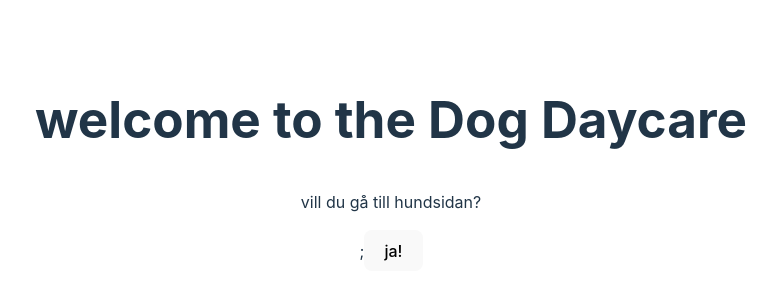
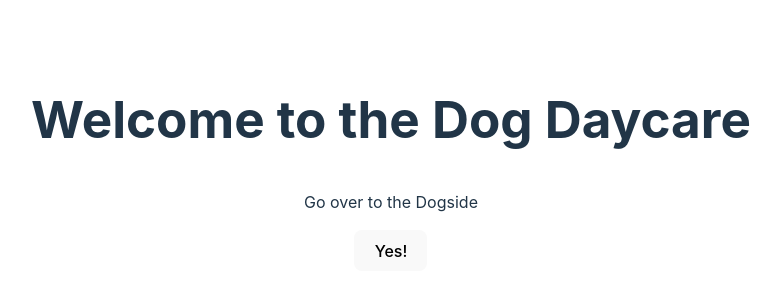
Before and after one commit to ernestocarocca/dogDayCare, a React (Vite) app: page / in a window 1280 px wide. Shown: the part 240-540 px from the top of the page, without its empty margins (249-1029 px from the left). Built offline with nearby package versions, Linux system fonts and the light colour scheme.

Commit message:
lagt till en class

```diff
--- a/src/components/FetchDogs.jsx
+++ b/src/components/FetchDogs.jsx
@@ -18,7 +18,7 @@ const FetchDogs = (props) => {
     fetchDog();
   }, []);
   return (
-    <div>
+    <div className="showDog">
       <img src={dogs[counter].img} alt="" />
       <h1>Name: {dogs[counter].name}</h1>
       <h1>Sex: {dogs[counter].sex}</h1>
--- a/src/components/WelcomPage.jsx
+++ b/src/components/WelcomPage.jsx
@@ -4,10 +4,10 @@ import { Link } from "react-router-dom";
 const Welcome = (props) => {
   return (
     <section>
-      <h1>welcome to the Dog Daycare</h1>
-      <p>vill du gå till hundsidan?</p>;
+      <h1>Welcome to the Dog Daycare</h1>
+      <p>Go over to the Dogside</p>
       <Link to="/fetchDogs">
-        <button>ja!</button>
+        <button>Yes!</button>
       </Link>
     </section>
   );
```
